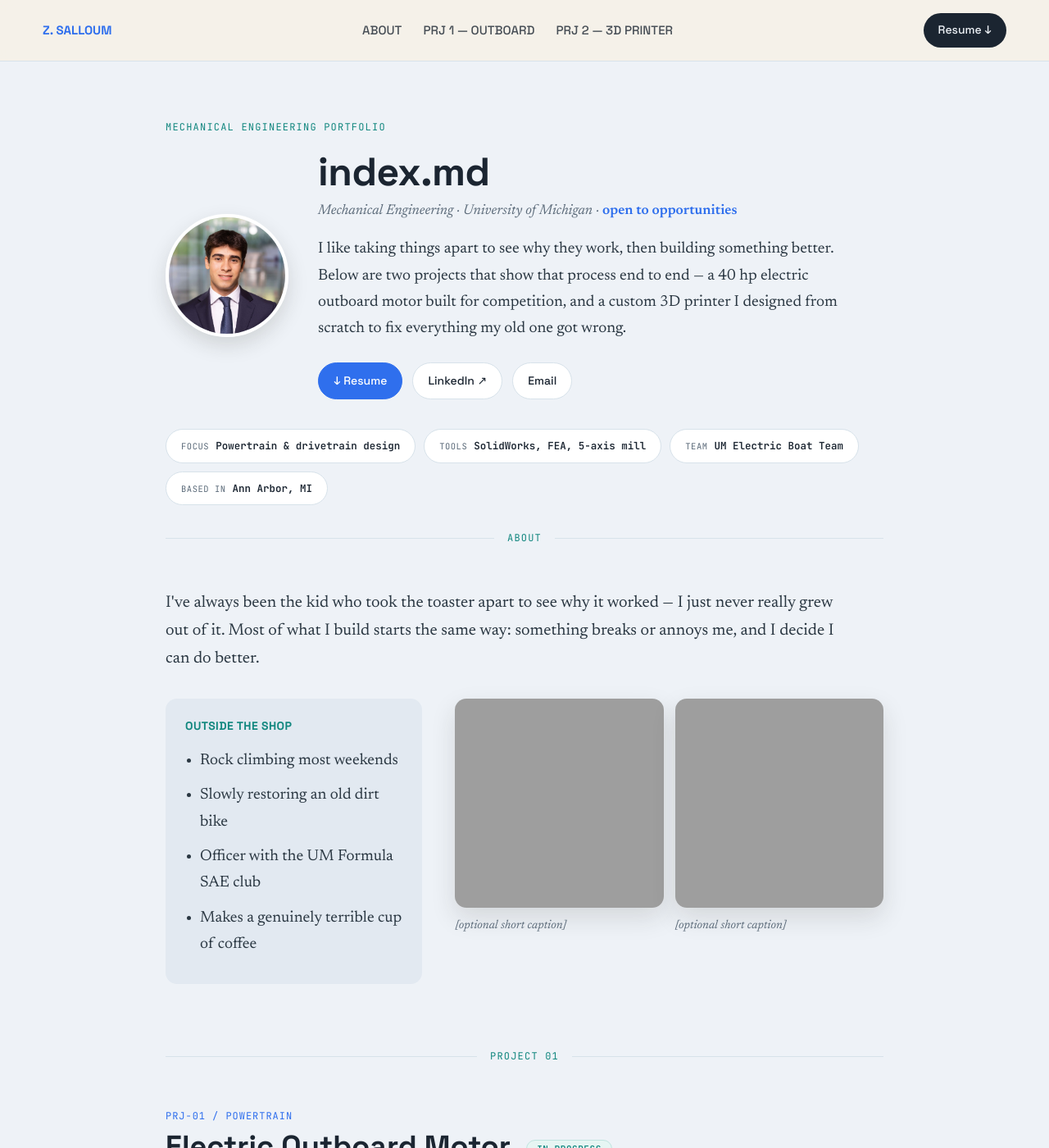
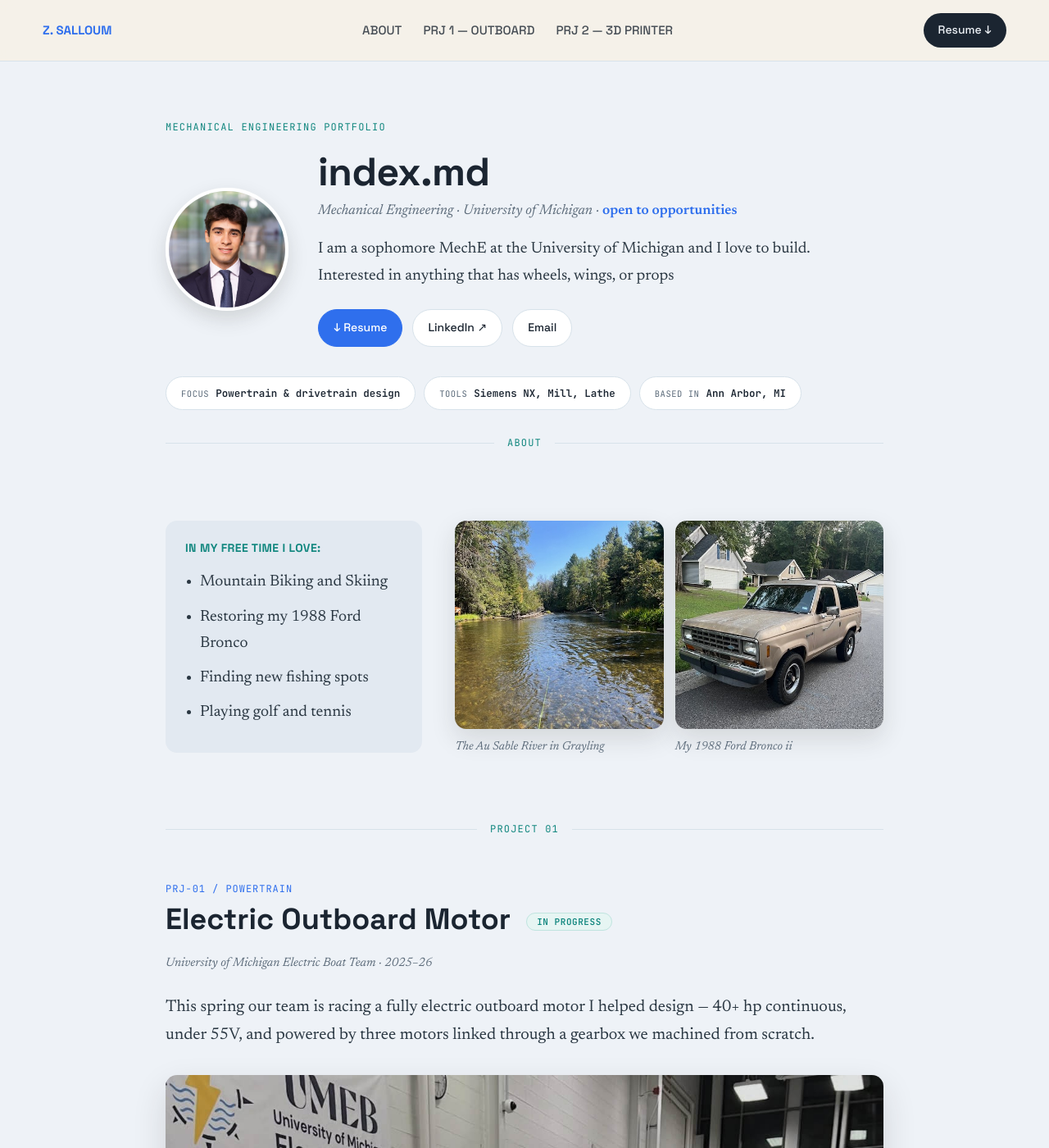
Before and after one commit to zacharysalloum/zacharysalloum.github.io, a Jekyll site: the page built from index.md, in a window 1280 px wide and 1400 px high. Shown: the whole window at 82% size. Built offline with Jekyll 4.4.1, drawn with Linux system fonts in a browser that asks for light colours.

Commit message:
Update index.md

```diff
--- a/index.md
+++ b/index.md
@@ -1,17 +1,14 @@
 ---
 layout: default
-title: Zachary Salloum — Portfolio
-name: Zachary Salloum
+title: Zachary Salloum
 role_line: "Mechanical Engineering · University of Michigan · <span>open to opportunities</span>"
-lede: "I like taking things apart to see why they work, then building something better. Below are two projects that show that process end to end — a 40 hp electric outboard motor built for competition, and a custom 3D printer I designed from scratch to fix everything my old one got wrong."
+lede: "I am a sophomore MechE at the University of Michigan and I love to build. Interested in anything that has wheels, wings, or props"
 headshot: /assets/images/ZachHeadshot.jpg
 spec_strip:
   - key: Focus
     value: Powertrain & drivetrain design
   - key: Tools
-    value: SolidWorks, FEA, 5-axis mill
-  - key: Team
-    value: UM Electric Boat Team
+    value: Siemens NX, Mill, Lathe
   - key: Based in
     value: Ann Arbor, MI
 ---
@@ -20,30 +17,30 @@ spec_strip:
 
 <section class="project" id="about-more" markdown="1">
 
-<p class="tldr">I've always been the kid who took the toaster apart to see why it worked — I just never really grew out of it. Most of what I build starts the same way: something breaks or annoys me, and I decide I can do better.</p>
+<p class="tldr"> </p>
 
 <div class="body-grid" markdown="1">
 
 <div class="constraints-col" markdown="1">
-### Outside the shop
+### In my free time I love:
 
-- Rock climbing most weekends
-- Slowly restoring an old dirt bike
-- Officer with the UM Formula SAE club
-- Makes a genuinely terrible cup of coffee
+- Mountain Biking and Skiing
+- Restoring my 1988 Ford Bronco
+- Finding new fishing spots
+- Playing golf and tennis
 
 </div>
 
 <div class="about-photos" markdown="1">
 
 <figure class="log-photo">
-  <img src="[PHOTO_1_PATH]" alt="[describe the photo]">
-  <figcaption>[optional short caption]</figcaption>
+  <img src="/assets/images/river.jpg" alt="au sable river">
+  <figcaption>The Au Sable River in Grayling</figcaption>
 </figure>
 
 <figure class="log-photo">
-  <img src="[PHOTO_2_PATH]" alt="[describe the photo]">
-  <figcaption>[optional short caption]</figcaption>
+  <img src="/assets/images/bronco.JPG" alt="1988 Bronco ii">
+  <figcaption>My 1988 Ford Bronco ii</figcaption>
 </figure>
 
 </div>
```
